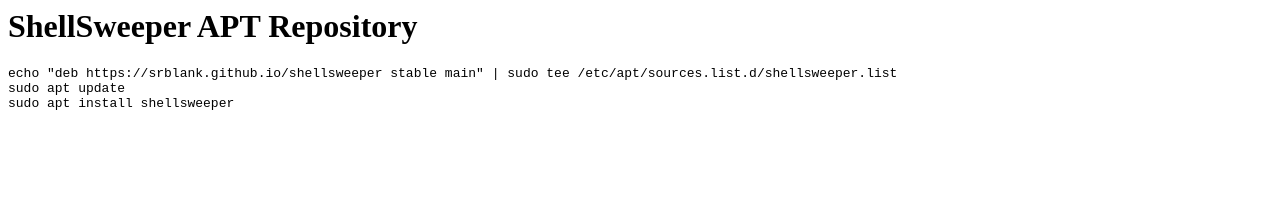
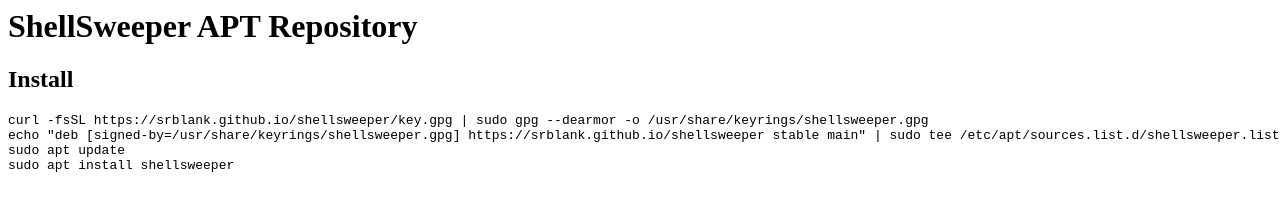
Before and after one commit to SrBlank/shellsweeper, a plain HTML site: page index.html in a window 1280 px wide. Drawn offline with Linux system fonts and the light colour scheme.

Commit message:
deploy: 088d131525c7f24a44bbc84e96b3c1c19fdf4b95

```diff
--- a/index.html
+++ b/index.html
@@ -1,11 +1,17 @@
 <html>
 <head><title>ShellSweeper APT Repo</title></head>
 <body>
+
 <h1>ShellSweeper APT Repository</h1>
+
+<h2>Install</h2>
+
 <pre>
-echo "deb https://srblank.github.io/shellsweeper stable main" | sudo tee /etc/apt/sources.list.d/shellsweeper.list
+curl -fsSL https://srblank.github.io/shellsweeper/key.gpg | sudo gpg --dearmor -o /usr/share/keyrings/shellsweeper.gpg
+echo "deb [signed-by=/usr/share/keyrings/shellsweeper.gpg] https://srblank.github.io/shellsweeper stable main" | sudo tee /etc/apt/sources.list.d/shellsweeper.list
 sudo apt update
 sudo apt install shellsweeper
 </pre>
+
 </body>
 </html>
```
Also changed, not shown: 8 other files.
